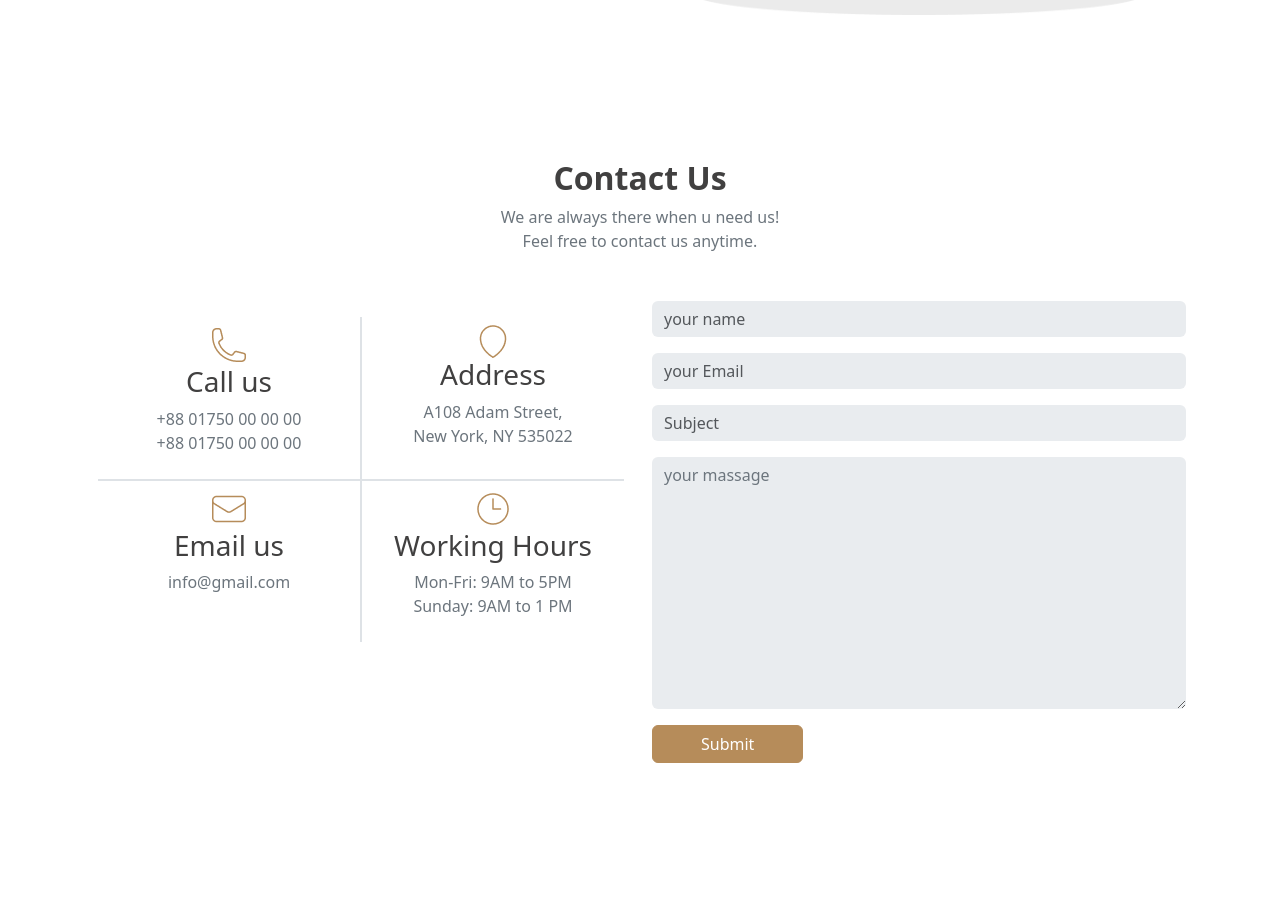
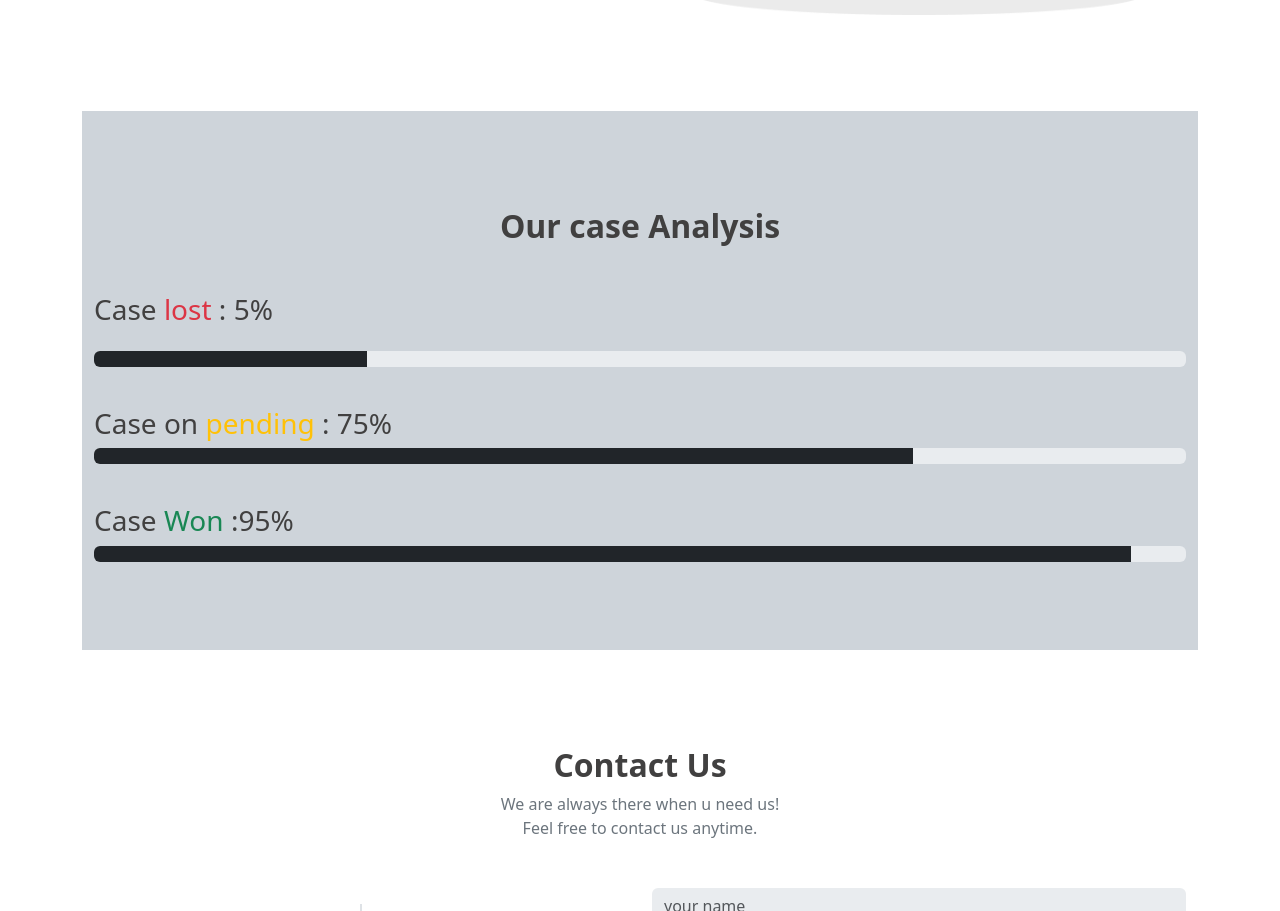
Before and after one commit to Sania-Ahmed/pHeroAssignment3, a plain HTML site: page index.html in a window 1280 px wide. Shown: the part 2833-3744 px from the top of the page. Before the commit the page ends 3692 px from the top, so only its background shows below. Drawn offline with Linux system fonts and the light colour scheme.

Commit message:
an extra section named analysis added

```diff
--- a/index.html
+++ b/index.html
@@ -342,6 +342,36 @@
         </div>
     </div>
 </section>
+<!-- adding an extra section name analysis section -->
+<section class="container my-5 py-5 bg-dark-subtle">
+    <div class="text-center my-5">
+        <h2 class="text-dark fw-bold">Our case  Analysis</h2>
+    </div>
+    <div class="my-3 ">
+        <h3 class="text-dark">Case <span class="text-danger"> lost</span> : 5%</h3>
+        <div class="py-3">
+        <div class="progress mb-2" role="progressbar" aria-label="Success example" aria-valuenow="25" aria-valuemin="0" aria-valuemax="100">
+            <div class="progress-bar bg-dark " style="width: 25%"></div>
+        </div>
+    </div>
+    <div class="py-3">
+        <h3 class="text-dark">Case on <span class="text-warning"> pending</span> : 75%</h3>
+          <div class="progress mb-2" role="progressbar" aria-label="Warning example" aria-valuenow="75" aria-valuemin="0" aria-valuemax="100">
+            <div class="progress-bar bg-dark" style="width: 75%"></div>
+          </div>
+          </div>
+          <div class="py-3">
+            <h3 class="text-dark">Case<span class="text-success"> Won</span> :95%</h3>
+          <div class="progress mb-2" role="progressbar" aria-label="Danger example" aria-valuenow="95" aria-valuemin="0" aria-valuemax="95">
+            <div class="progress-bar bg-dark" style="width: 95%"></div>
+          </div>
+        </div>
+
+
+
+    </div>
+
+</section>
 <!-- contact us section starts here -->
 <section class="my-5 container py-5">
     <div class="text-center">
@@ -411,8 +441,8 @@
         </div>
 
       </div>
+</section>
 
-</section>
 
 </main>
 
```
